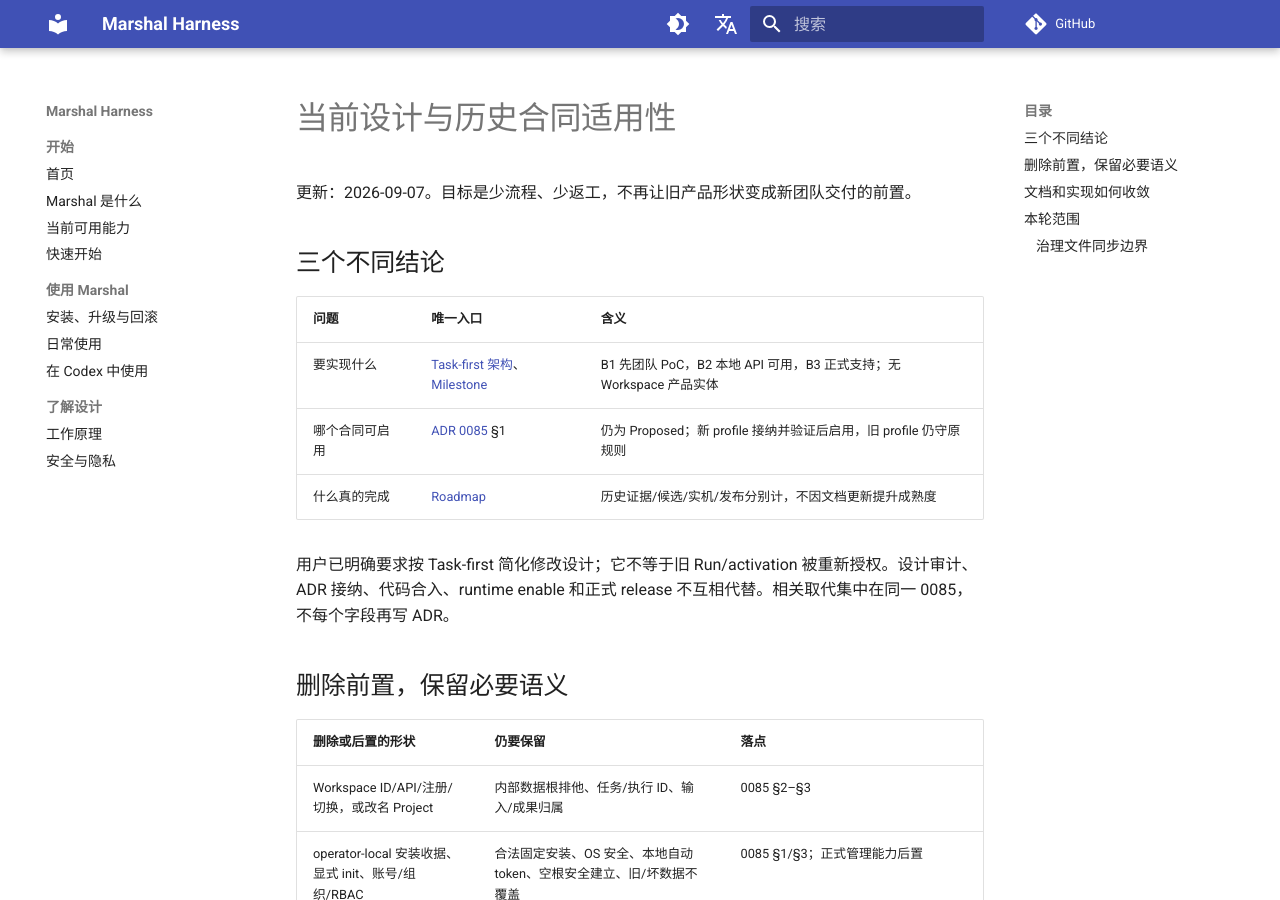
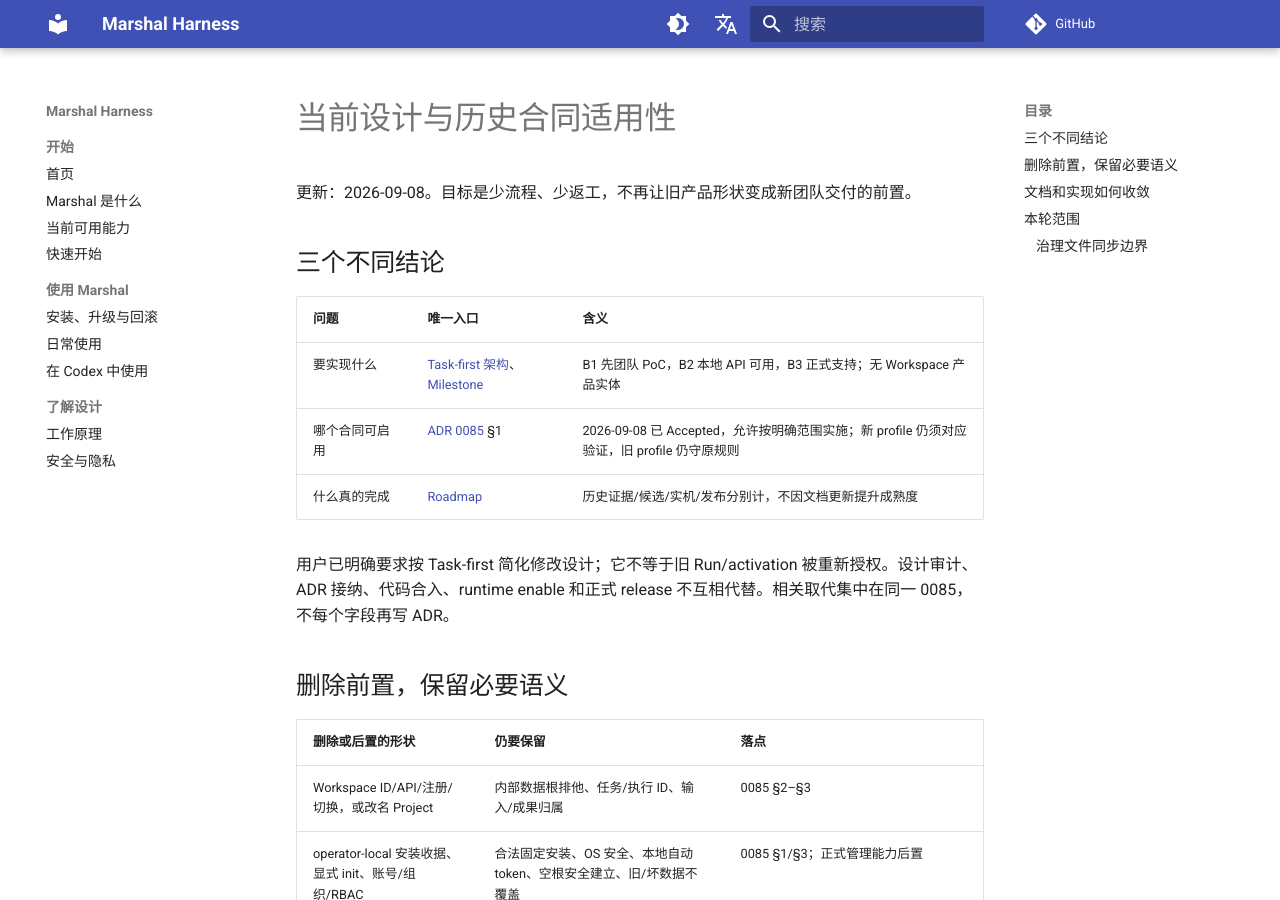
Before and after one commit to chiga0/marshal-harness, an MkDocs documentation site: the page built from docs/design-contract-map.md, in a window 1280 px wide and 900 px high. Built offline with MkDocs 1.6.1 and Material for MkDocs 9.7.7, drawn with Linux system fonts in a browser that asks for light colours; comment, search, counter and statistics services are not loaded.

Commit message:
docs: sync accepted contract and pipeline delivery progress

```diff
--- a/docs/design-contract-map.md
+++ b/docs/design-contract-map.md
@@ -1,13 +1,13 @@
 # 当前设计与历史合同适用性
 
-更新：2026-09-07。目标是少流程、少返工，不再让旧产品形状变成新团队交付的前置。
+更新：2026-09-08。目标是少流程、少返工，不再让旧产品形状变成新团队交付的前置。
 
 ## 三个不同结论
 
 | 问题 | 唯一入口 | 含义 |
 | --- | --- | --- |
 | 要实现什么 | [Task-first 架构](agent-team-service-architecture.md)、[Milestone](agent-team-service-milestones.md) | B1 先团队 PoC，B2 本地 API 可用，B3 正式支持；无 Workspace 产品实体 |
-| 哪个合同可启用 | [ADR 0085](adr/0085-agent-team-service-contract-and-storage.md) §1 | 仍为 Proposed；新 profile 接纳并验证后启用，旧 profile 仍守原规则 |
+| 哪个合同可启用 | [ADR 0085](adr/0085-agent-team-service-contract-and-storage.md) §1 | 2026-09-08 已 Accepted，允许按明确范围实施；新 profile 仍须对应验证，旧 profile 仍守原规则 |
 | 什么真的完成 | [Roadmap](roadmap-status.md#业务交付当前表) | 历史证据/候选/实机/发布分别计，不因文档更新提升成熟度 |
 
 用户已明确要求按 Task-first 简化修改设计；它不等于旧 Run/activation 被重新授权。设计审计、ADR 接纳、代码合入、runtime enable 和正式 release 不互相代替。相关取代集中在同一 0085，不每个字段再写 ADR。
```
Also changed, not shown: docs/agent-team-service-architecture.md (+1 -1 lines), docs/agent-team-service-milestones.md (+3 -1 lines), docs/implementation-plan.md (+1 -1 lines), docs/roadmap-status.md (+5 -4 lines).
